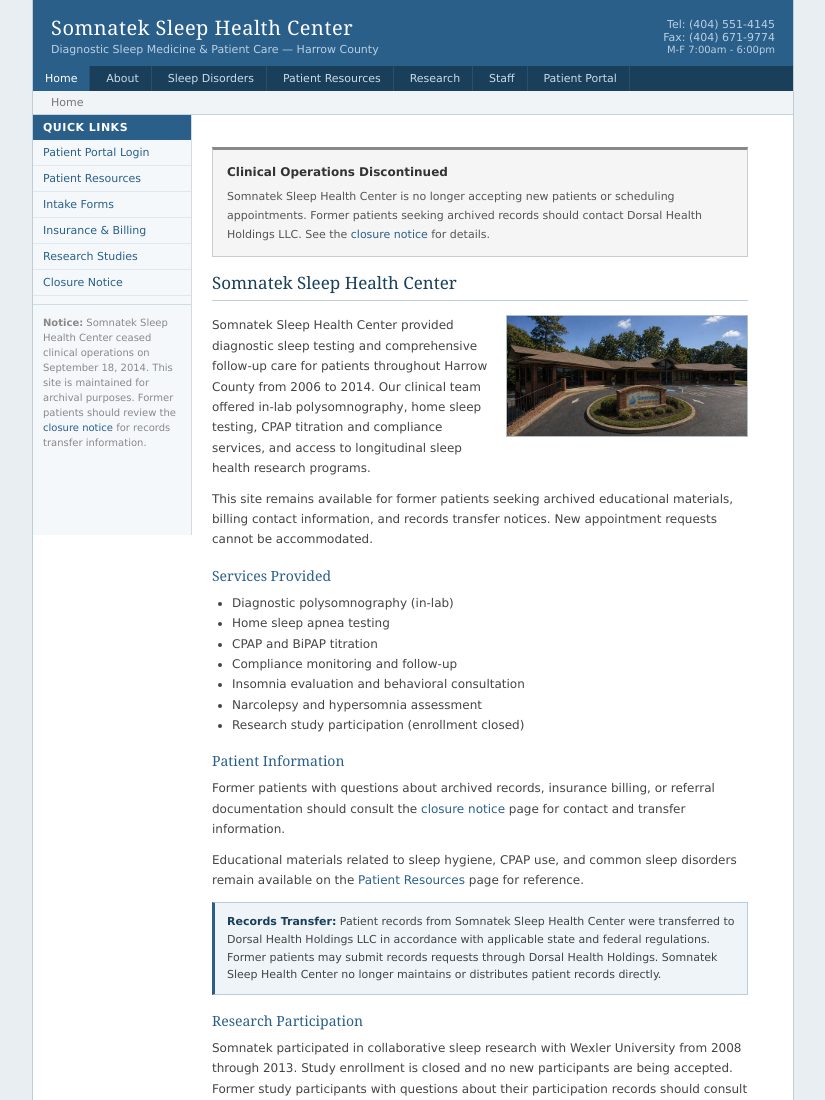
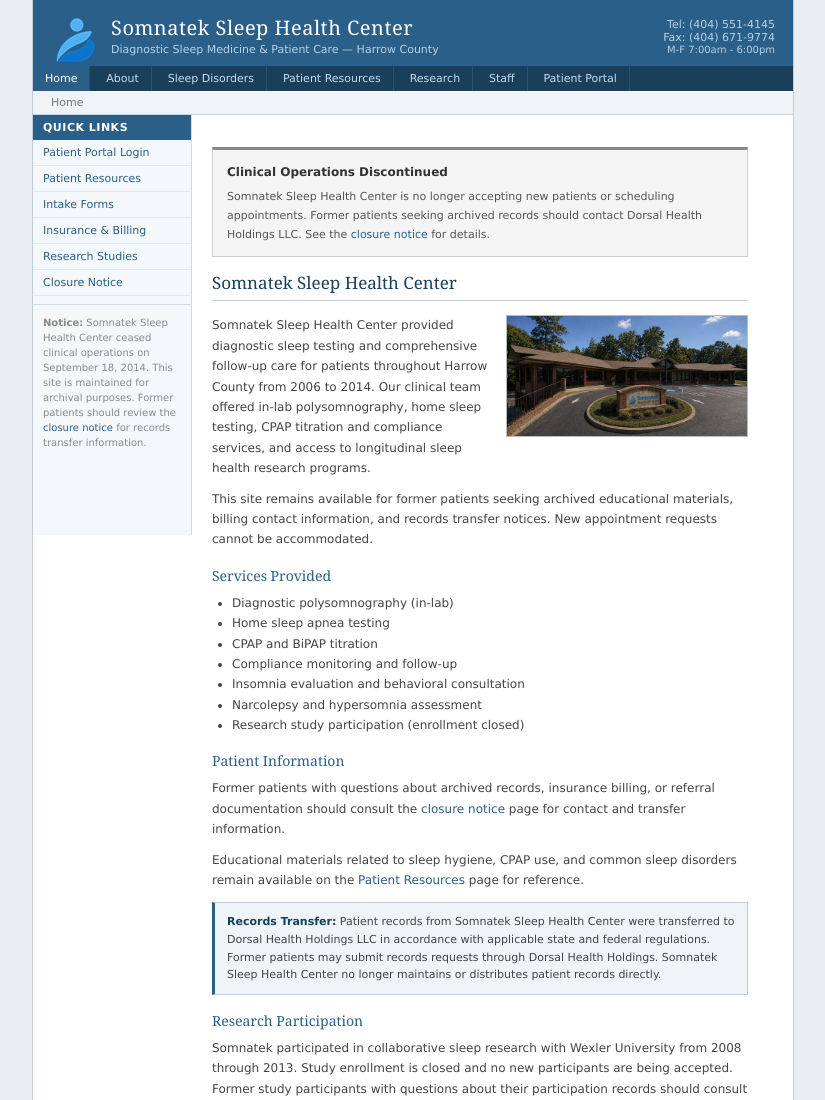
Before and after one commit to mdunnam/ARG, a plain HTML site: page sites/somnatek/index.html in a window 1280 px wide. Shown: the top 1100 px of the page, without its empty margins (227-1052 px from the left). Drawn offline with Linux system fonts and the light colour scheme.

Commit message:
header: add 48px logo to left of clinic name on all pages

```diff
--- a/sites/somnatek/index.html
+++ b/sites/somnatek/index.html
@@ -27,6 +27,7 @@
         Fax: (404) 671-9774<br />
         <span class="small" style="color:#b8d0e4;">M-F 7:00am - 6:00pm</span>
       </div>
+      <div id="site-logo"><img src="img/logo-48.png" width="48" height="48" alt="Somnatek Sleep Health Center" /></div>
       <div id="site-title">Somnatek Sleep Health Center</div>
       <div id="site-subtitle">Diagnostic Sleep Medicine &amp; Patient Care &mdash; Harrow County</div>
     </div>
--- a/sites/somnatek/style.css
+++ b/sites/somnatek/style.css
@@ -37,6 +37,17 @@ a:visited { color: #5a4a7a; }
 
 #header-inner {
     padding: 14px 18px 10px 18px;
+}
+
+#site-logo {
+    float: left;
+    margin-right: 12px;
+    margin-top: 2px;
+}
+
+#site-logo img {
+    display: block;
+    border: 0;
 }
 
 #site-title {
```
Also changed, not shown: sites/somnatek/404.html (+1 -0 lines), sites/somnatek/about.html (+1 -0 lines), sites/somnatek/closure-notice.html (+1 -0 lines), sites/somnatek/insurance.html (+1 -0 lines), sites/somnatek/patient-resources.html (+1 -0 lines), sites/somnatek/portal.html (+1 -0 lines), sites/somnatek/privacy.html (+1 -0 lines), sites/somnatek/research.html (+1 -0 lines), sites/somnatek/sleep-disorders.html (+1 -0 lines), sites/somnatek/staff.html (+1 -0 lines), sites/somnatek/img/logo-48.png (added).
